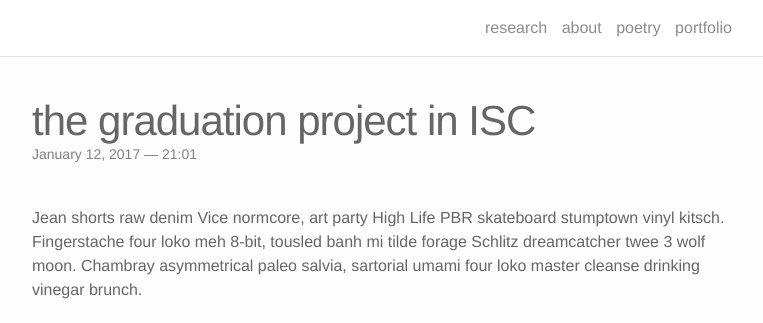
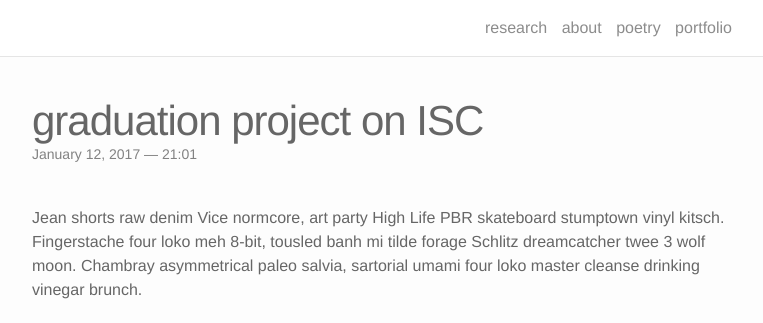
Before and after one commit to lucid2713/lucid2713.github.io, a Jekyll site: the page built from _posts/2015-05-15-title.markdown, in a window 1280 px wide and 900 px high, cut to the strip 0-323 px from the top of the window. Shown: the whole strip, without its empty margins (258-1021 px from the left). Built offline with Jekyll 4.4.1, drawn with Linux system fonts in a browser that asks for light colours; nearby versions of some CDN libraries.

Commit message:
Update 2015-05-15-title.markdown

```diff
--- a/_posts/2015-05-15-title.markdown
+++ b/_posts/2015-05-15-title.markdown
@@ -1,8 +1,8 @@
 ---
 layout: post
-title:  the graduation project in ISC
+title:  graduation project on ISC
 date: 2017-01-12 21:01:00
-description: a design for the smart shopping bag and cart
+description: Smart shopping bag and cart (Design planning for IoT)
 ---
 Jean shorts raw denim Vice normcore, art party High Life PBR skateboard stumptown vinyl kitsch. Fingerstache four loko meh 8-bit, tousled banh mi tilde forage Schlitz dreamcatcher twee 3 wolf moon. Chambray asymmetrical paleo salvia, sartorial umami four loko master cleanse drinking vinegar brunch.
 
```
